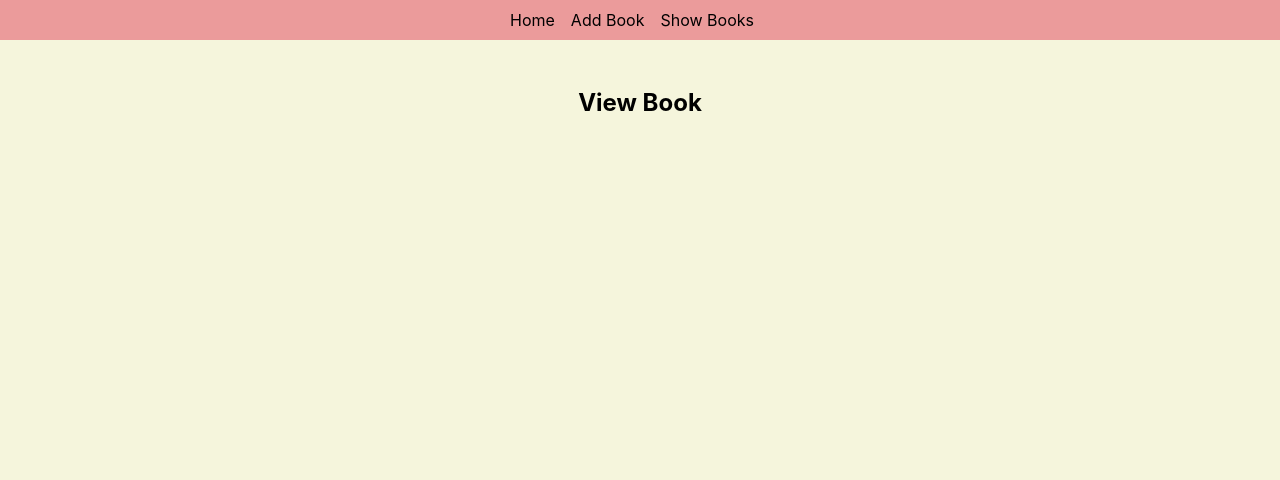
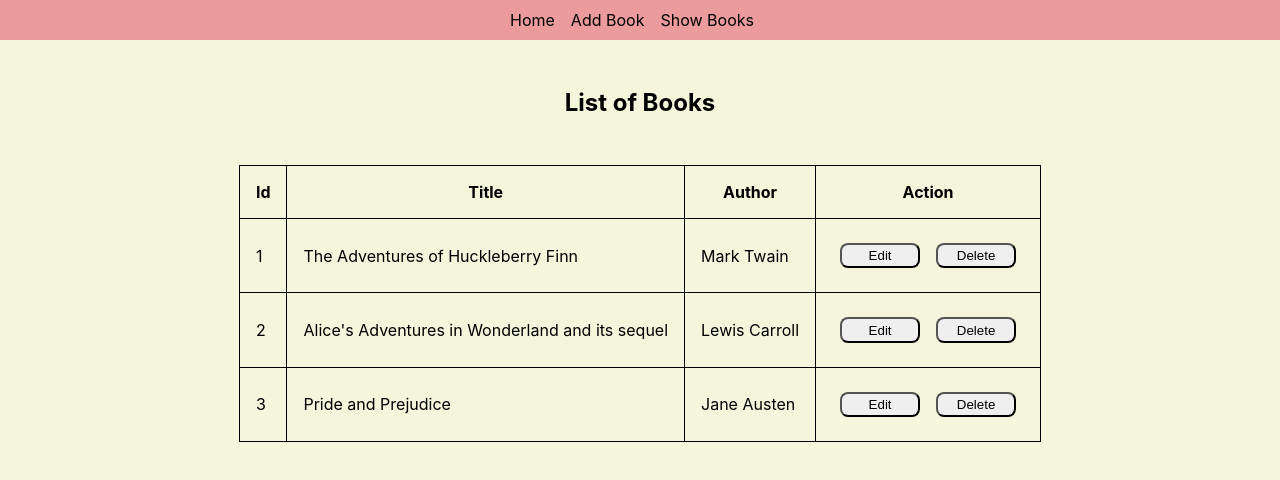
Before and after one commit to Emarat/reeact_redux_crud, a React (Create React App) app: page /show-books in a window 1280 px wide. Shown: the top 480 px of the page. Built offline with nearby package versions, Linux system fonts and the light colour scheme.

Commit message:
feat: view books done

```diff
--- a/src/Components/ViewBook.jsx
+++ b/src/Components/ViewBook.jsx
@@ -1,9 +1,39 @@
 import React from 'react';
+import { useSelector } from 'react-redux';
 
 const ViewBook = () => {
+  const books = useSelector((state) => state.books);
+  console.log(books);
   return (
     <div>
-      <h2>View Book</h2>
+      <h2>List of Books</h2>
+      <table>
+        <thead>
+          <tr>
+            <th>Id</th>
+            <th>Title</th>
+            <th>Author</th>
+            <th>Action</th>
+          </tr>
+        </thead>
+        <tbody>
+          {books &&
+            books.map((book) => {
+              const { id, title, author } = book;
+              return (
+                <tr key={id}>
+                  <td>{id}</td>
+                  <td>{title}</td>
+                  <td>{author}</td>
+                  <td>
+                    <button>Edit</button>
+                    <button>Delete</button>
+                  </td>
+                </tr>
+              );
+            })}
+        </tbody>
+      </table>
     </div>
   );
 };
--- a/src/index.js
+++ b/src/index.js
@@ -3,12 +3,14 @@ import ReactDOM from 'react-dom/client';
 import './index.css';
 import App from './App';
 import reportWebVitals from './reportWebVitals';
+import { Provider } from 'react-redux';
+import store from './store';
 
 const root = ReactDOM.createRoot(document.getElementById('root'));
 root.render(
-  <React.StrictMode>
+  <Provider store={store}>
     <App />
-  </React.StrictMode>
+  </Provider>
 );
 
 // If you want to start measuring performance in your app, pass a function
```
